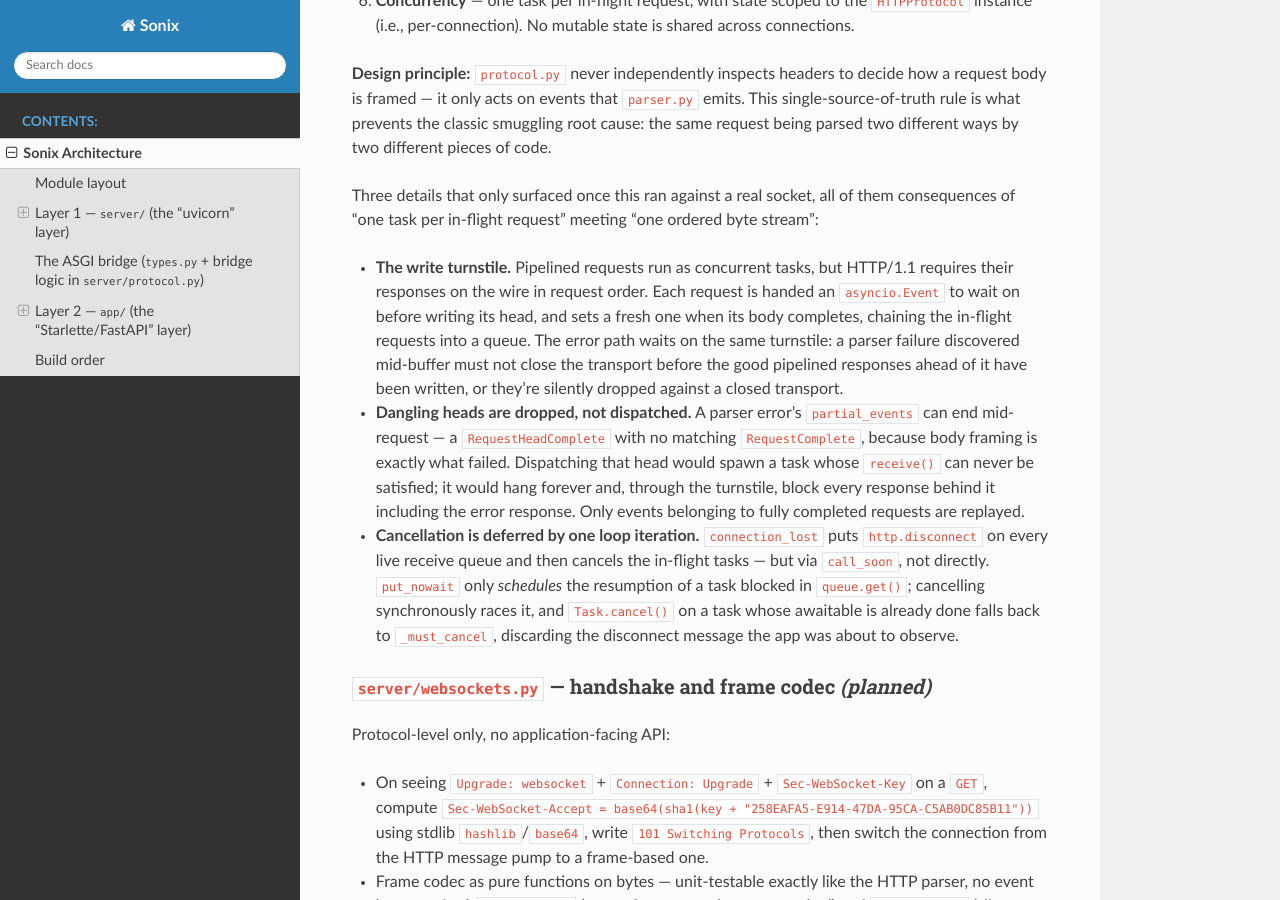
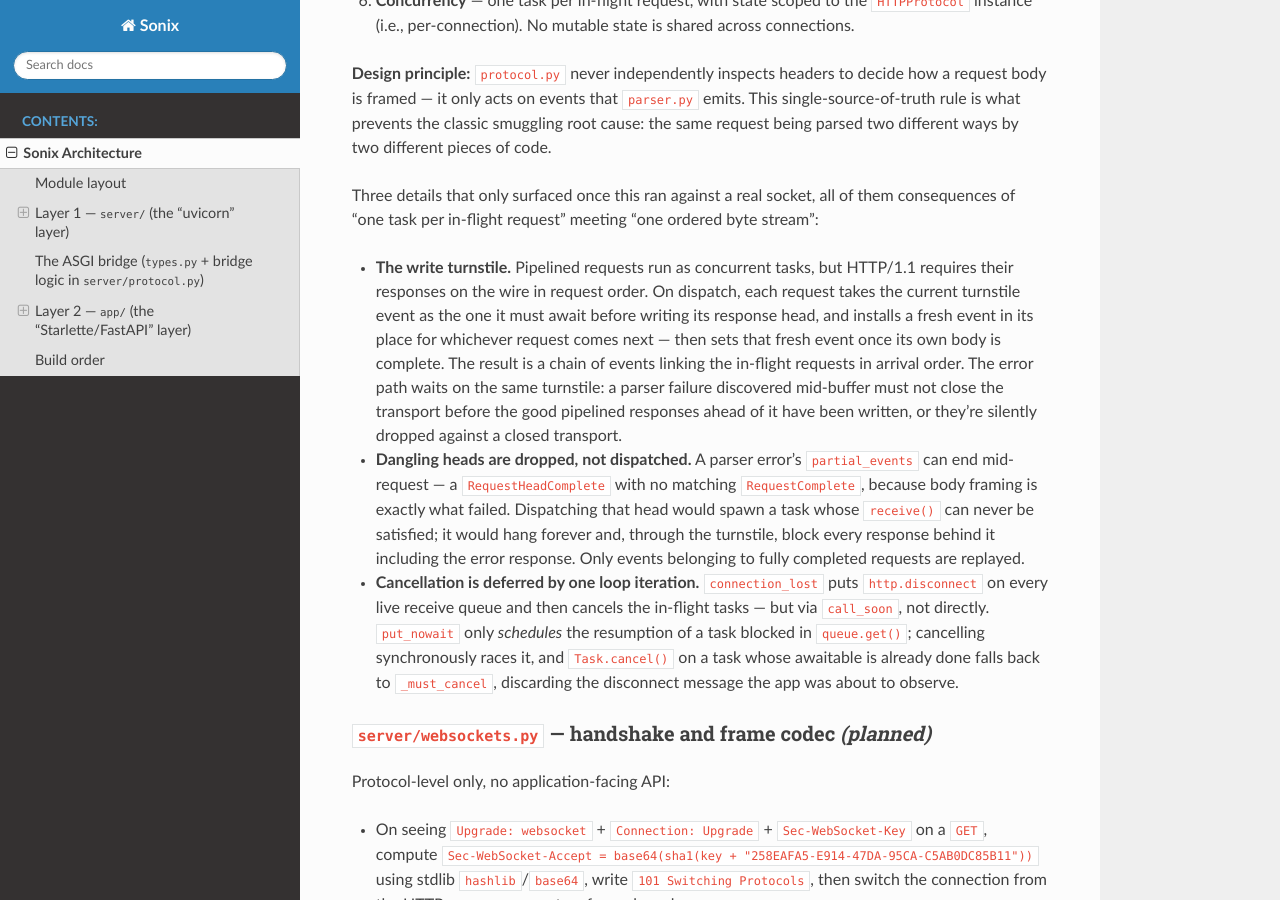
Before and after one commit to Pikaryu729/sonix, a Sphinx documentation site: the page built from docs/architecture.md, in a window 1280 px wide and 900 px high, scrolled down 3944 px. Built offline with Sphinx 7.4.7 and the Read the Docs theme 3.1.0, drawn with Linux system fonts in a browser that asks for light colours; part of the change alters nothing that is shown; some of the changed text lies outside the part shown.

Commit message:
Fix three imprecise claims in the architecture doc
Review of the previous commit's own diff:

- "What exists today is steps 1-4" read as build-order steps 1-4 rather
  than the four dispatch stages listed under it, directly contradicting
  the "steps 1-6 are implemented" line at the top of the document.
- The turnstile description said each request "sets a fresh one when its
  body completes", conflating the event a request awaits with the one it
  installs for its successor. Spelled out both halves.
- test_types.py checks that the aliases stay exported, which is narrower
  than "holds its documented shape".

Co-Authored-By: Claude Opus 5 <noreply@anthropic.com>
Claude-Session: https://claude.ai/code/session_01KSAi2EpwXgSLtbCzHVAf4D

````diff
--- a/docs/architecture.md
+++ b/docs/architecture.md
@@ -62,7 +62,7 @@ tests/
     test_di.py            # (planned)
     test_websockets.py    # (planned)
     test_exceptions.py    # (planned)
-  test_types.py           # the shared ASGI contract holds its documented shape
+  test_types.py           # the shared ASGI aliases stay exported under their known names
   test_layering.py        # architecture conformance: fails if sonix/app/** imports sonix.server
 ```
 
@@ -124,7 +124,7 @@ Connection lifecycle:
 
 Three details that only surfaced once this ran against a real socket, all of them consequences of "one task per in-flight request" meeting "one ordered byte stream":
 
-- **The write turnstile.** Pipelined requests run as concurrent tasks, but HTTP/1.1 requires their responses on the wire in request order. Each request is handed an `asyncio.Event` to wait on before writing its head, and sets a fresh one when its body completes, chaining the in-flight requests into a queue. The error path waits on the same turnstile: a parser failure discovered mid-buffer must not close the transport before the good pipelined responses ahead of it have been written, or they're silently dropped against a closed transport.
+- **The write turnstile.** Pipelined requests run as concurrent tasks, but HTTP/1.1 requires their responses on the wire in request order. On dispatch, each request takes the current turnstile event as the one it must await before writing its response head, and installs a fresh event in its place for whichever request comes next — then sets that fresh event once its own body is complete. The result is a chain of events linking the in-flight requests in arrival order. The error path waits on the same turnstile: a parser failure discovered mid-buffer must not close the transport before the good pipelined responses ahead of it have been written, or they're silently dropped against a closed transport.
 - **Dangling heads are dropped, not dispatched.** A parser error's `partial_events` can end mid-request — a `RequestHeadComplete` with no matching `RequestComplete`, because body framing is exactly what failed. Dispatching that head would spawn a task whose `receive()` can never be satisfied; it would hang forever and, through the turnstile, block every response behind it including the error response. Only events belonging to fully completed requests are replayed.
 - **Cancellation is deferred by one loop iteration.** `connection_lost` puts `http.disconnect` on every live receive queue and then cancels the in-flight tasks — but via `call_soon`, not directly. `put_nowait` only *schedules* the resumption of a task blocked in `queue.get()`; cancelling synchronously races it, and `Task.cancel()` on a task whose awaitable is already done falls back to `_must_cancel`, discarding the disconnect message the app was about to observe.
 
@@ -238,7 +238,7 @@ Because this class only ever touches `scope`/`receive`/`send`, it is fully runti
 
 ### `app/applications.py` and the public API *(implemented, first pass)*
 
-The description below is the finished target. What exists today is steps 1–4 minus dependency injection: a registered handler takes exactly one argument, a `Request`, and reads path parameters off `request.path_params` — the calling convention Starlette started from before growing signature-based DI on top. `Route` already carries a `di_plan` field, currently always `None`, as the seam where step 7 attaches. Sync-vs-async dispatch, response coercion, and the `Response`-as-ASGI-callable finish are all in place, since none of them depend on DI.
+The four stages below are the finished target. All four exist today, minus dependency injection: a registered handler takes exactly one argument, a `Request`, and reads path parameters off `request.path_params` — the calling convention Starlette started from before growing signature-based DI on top. `Route` already carries a `di_plan` field, currently always `None`, as the seam where step 7 attaches. Sync-vs-async dispatch, response coercion, and the `Response`-as-ASGI-callable finish are all in place, since none of them depend on DI.
 
 What `@app.get("/items/{id}")` wires up, end to end:
 
````
